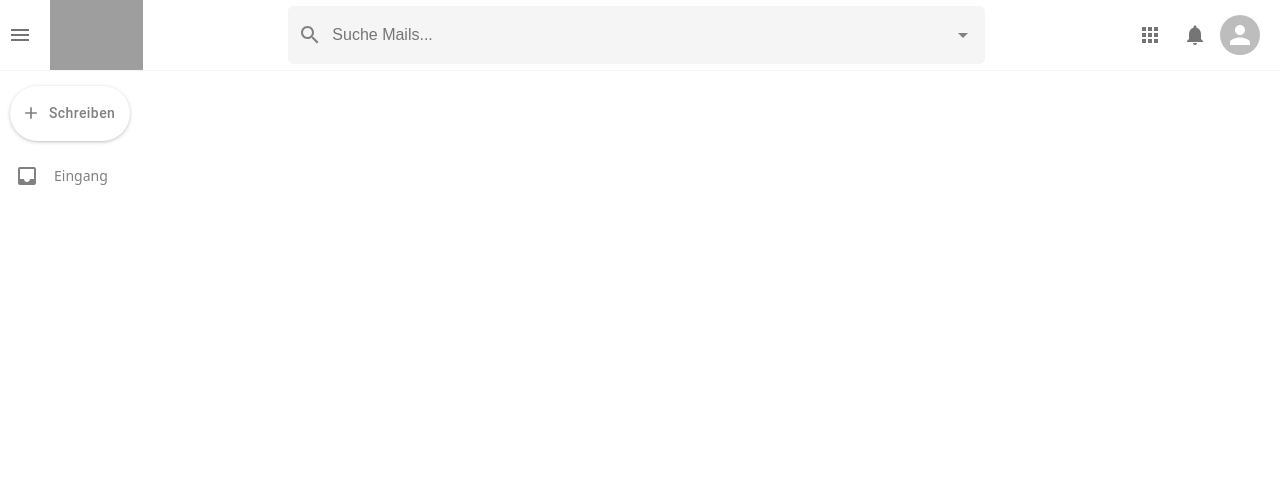
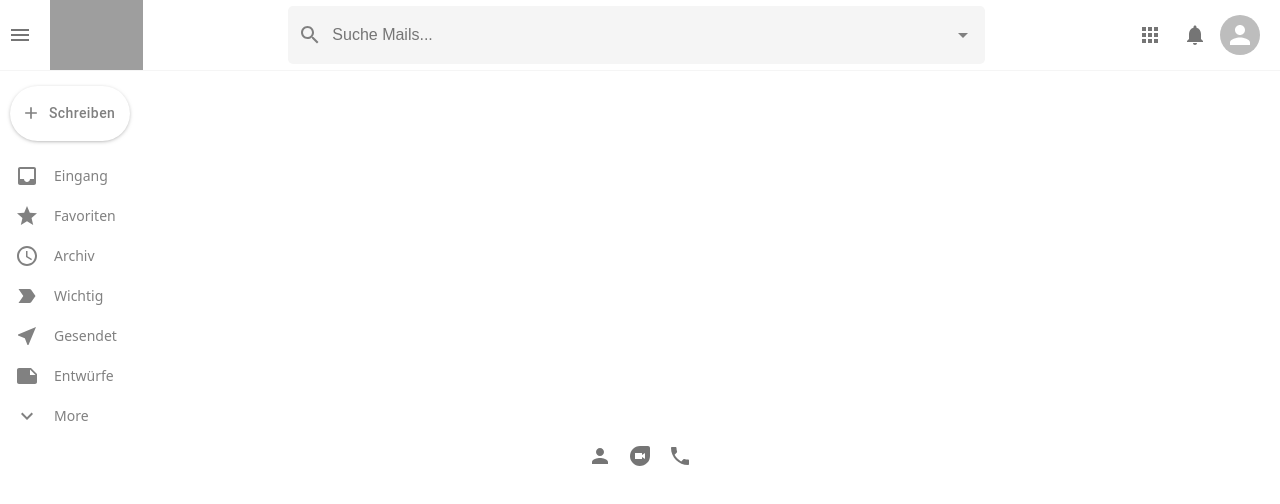
Before and after one commit to Berkin571/gmail-clone, a React (Vite) app: page / in a window 1280 px wide. Shown: the top 504 px of the page. Built offline with nearby package versions, Linux system fonts and the light colour scheme; grey boxes are pictures that could not be loaded.

Commit message:
feat: sidebar

```diff
--- a/package.json
+++ b/package.json
@@ -18,6 +18,7 @@
     "react": "^18.2.0",
     "react-dom": "^18.2.0",
     "react-redux": "^8.1.2",
+    "react-router-dom": "^6.15.0",
     "redux": "^4.2.1"
   },
   "devDependencies": {
--- a/src/components/sidebar/sidebar-option/sidebar-option.component.tsx
+++ b/src/components/sidebar/sidebar-option/sidebar-option.component.tsx
@@ -1,19 +1,23 @@
+import { useState } from "react";
 import "./sidebar-option.scss";
 
 type SidebarOptionProps = {
-  Icon: any;
+  Icon: React.ElementType;
   title: string;
   number: number;
 };
 
 export function SidebarOption({ Icon, title, number }: SidebarOptionProps) {
+  const [selected, setSelected] = useState<boolean>(false);
+
   return (
-    <div className="sidebarOption">
+    <div
+      className={`sidebarOption ${selected && "sidebarOption--active"}`}
+      onClick={() => setSelected(!selected)}
+    >
       <Icon />
       <h3>{title}</h3>
       <p>{number}</p>
     </div>
   );
 }
-
-// 3:47 std
--- a/src/components/sidebar/sidebar-option/sidebar-option.scss
+++ b/src/components/sidebar/sidebar-option/sidebar-option.scss
@@ -26,6 +26,7 @@
   }
 
   &:hover {
+    h3,
     p {
       display: inline;
       font-weight: 800 !important;
@@ -35,7 +36,10 @@
 
 .sidebarOption:hover,
 .sidebarOption > p:hover,
-.sidebarOption > h3:hover {
+.sidebarOption > h3:hover,
+.sidebarOption--active,
+.sidebarOption--active > p,
+.sidebarOption--active > h3 {
   background-color: #fcecec;
   color: #c04b37;
   font-weight: 800 !important;
--- a/src/components/sidebar/sidebar.component.tsx
+++ b/src/components/sidebar/sidebar.component.tsx
@@ -1,8 +1,17 @@
 import "./sidebar.scss";
 
-import { Button } from "@mui/material";
+import { Button, IconButton } from "@mui/material";
 import AddIcon from "@mui/icons-material/Add";
 import InboxIcon from "@mui/icons-material/Inbox";
+import StarIcon from "@mui/icons-material/Star";
+import AccessTimeIcon from "@mui/icons-material/AccessTime";
+import LabelImportantIcon from "@mui/icons-material/LabelImportant";
+import NearMeIcon from "@mui/icons-material/NearMe";
+import NoteIcon from "@mui/icons-material/Note";
+import ExpandMoreIcon from "@mui/icons-material/ExpandMore";
+import PersonIcon from "@mui/icons-material/Person";
+import DuoIcon from "@mui/icons-material/Duo";
+import PhoneIcon from "@mui/icons-material/Phone";
 import { SidebarOption } from "./sidebar-option/sidebar-option.component";
 
 export function Sidebar() {
@@ -16,6 +25,26 @@ export function Sidebar() {
       </Button>
 
       <SidebarOption Icon={InboxIcon} title="Eingang" number={54} />
+      <SidebarOption Icon={StarIcon} title="Favoriten" number={54} />
+      <SidebarOption Icon={AccessTimeIcon} title="Archiv" number={54} />
+      <SidebarOption Icon={LabelImportantIcon} title="Wichtig" number={54} />
+      <SidebarOption Icon={NearMeIcon} title="Gesendet" number={54} />
+      <SidebarOption Icon={NoteIcon} title="Entwürfe" number={54} />
+      <SidebarOption Icon={ExpandMoreIcon} title="More" number={54} />
+
+      <div className="sidebar__footer">
+        <div className="sidebar__footerIcons">
+          <IconButton>
+            <PersonIcon />
+          </IconButton>
+          <IconButton>
+            <DuoIcon />
+          </IconButton>
+          <IconButton>
+            <PhoneIcon />
+          </IconButton>
+        </div>
+      </div>
     </div>
   );
 }
--- a/src/components/sidebar/sidebar.scss
+++ b/src/components/sidebar/sidebar.scss
@@ -9,4 +9,10 @@
     border-radius: 30px !important;
     box-shadow: 0px 1px 5px -2px rgba(0, 0, 0, 0.6);
   }
+
+  &__footer {
+    display: flex;
+    align-items: center;
+    justify-content: center;
+  }
 }
```
Also changed, not shown: 1 other file (tests, documents, lock files or other folders).
